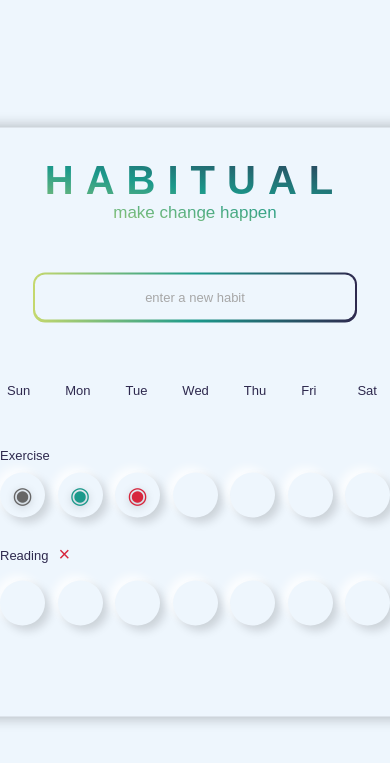
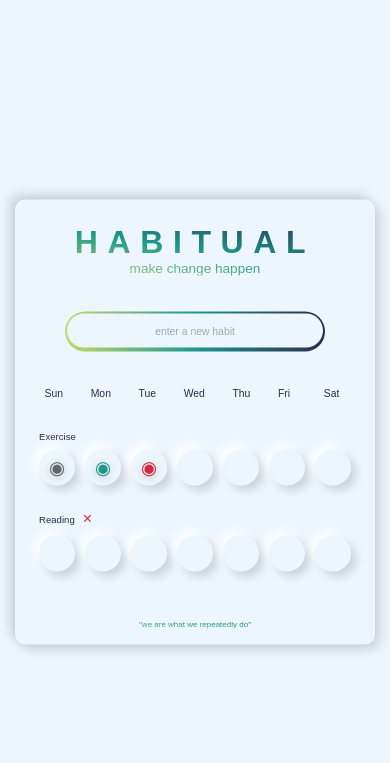
Before and after one commit to mega-bailey/habitual, a PHP site: page / in a window 390 px wide; the page is wider, and only the part inside the window is pictured. Shown: the top 763 px of that part. Run offline with PHP 8.4, Linux system fonts and the light colour scheme; some web fonts are replaced.

Commit message:
Add media queries

```diff
--- a/index.html
+++ b/index.html
@@ -89,7 +89,9 @@
           </div>
         </section>
       </main>
-      <footer class="footer">&nbsp;</footer>
+      <footer class="footer">
+        <p class="footer--text">"We are what we repeatedly do"</p>
+      </footer>
     </div>
 
     <script src="app.js"></script>
--- a/style.scss
+++ b/style.scss
@@ -5,7 +5,7 @@ $color-bg: #eef6fd;
 $color-black: #000;
 
 $red: #d7263d;
-$orange: #f56e48;
+$orange: #f46036;
 $navy: #2e294e;
 $green: #1b998b;
 $yellow: #c5d86d;
@@ -45,24 +45,10 @@ body {
   }
 }
 
-//********** SECTIONS **********//
-
+//********** HEADER **********//
 .header {
   padding: 3rem 0;
 }
-
-.input-habit {
-  margin: 0 auto;
-  width: 90%;
-  padding: 2rem 0;
-}
-
-.weekdays {
-  padding: 3rem 0;
-}
-
-//********** HEADER **********//
-
 .heading-primary {
   width: 90%;
   background-image: linear-gradient(to left bottom, $navy, $green, $yellow);
@@ -89,13 +75,19 @@ body {
 }
 
 //********** NEW HABIT INPUT **********//
+.input-habit {
+  margin: 0 auto;
+  width: 90%;
+  padding: 1.5rem 0;
+}
+
 .new-habit {
   &__input-wrapper {
     margin: 0 auto;
     width: 80%;
     height: 5rem;
     padding: 2px;
-    border-radius: 12px;
+    border-radius: 23px;
     background-image: linear-gradient(to left, $navy, $green, $yellow);
   }
   &__input-box {
@@ -107,13 +99,14 @@ body {
     padding: 1.5rem 2rem;
     background-color: $color-bg;
     border: none;
-    border-radius: 10px;
+    border-radius: 20px;
     display: block;
     transition: all 0.2s;
     &:focus {
       outline: none;
       border: none;
-      transform: translateY(-2px);
+      box-shadow: inset 0 0 0 2px $color-bg, 0 0 0 2px $color-bg,
+        4px -3px 23px $yellow, -4px 3px 25px $green;
     }
     &::-webkit-input-placeholder {
       color: $color-light-grey;
@@ -135,6 +128,7 @@ body {
   display: flex;
   justify-content: center;
   align-items: center;
+  padding: 2rem 0;
 
   &__text-container {
     display: flex;
@@ -158,23 +152,20 @@ body {
 .habit-row {
   padding: 1rem 3rem 2rem 3rem;
 }
-
 .btn-delete {
   font-size: 2rem;
   font-weight: 400;
   padding-left: 1rem;
-  transform: translateY(-5px);
   color: $red;
 }
 
 .habit-title {
   display: flex;
-  margin: 0 auto;
-  width: 61rem;
+  align-items: center;
   padding-bottom: 1rem;
   &__title {
-    font-size: 1.3rem;
-    font-weight: 500;
+    font-size: 1.2rem;
+    font-weight: 400;
   }
 }
 .glow {
@@ -219,22 +210,50 @@ body {
   }
 }
 
-// //********** DROPDOWN **********//
-// .highlight {
-//   transition: all 0.2s;
-//   border-bottom: 12px solid $color-light-grey;
-//   position: absolute;
-//   top: 0;
-//   background: white;
-//   left: 0;
-//   z-index: -1;
-//   border-radius: 20px;
-//   display: block;
-//   box-shadow: 0 0 10px rgba(0, 0, 0, 0.2);
-// }
-
-//********** DROPDOWN **********//
+//********** FOOTER **********//
 
 .footer {
-  padding: 3rem 0;
+  padding: 4rem 0 2rem 0;
+  &--text {
+    background-image: linear-gradient(to left bottom, $navy, $green, $yellow);
+    background-clip: text;
+    -webkit-background-clip: text;
+    color: transparent;
+    background-size: cover;
+    background-position: center;
+    text-align: center;
+    margin: 0 auto;
+    text-transform: lowercase;
+    font-size: 1rem;
+    font-weight: 400;
+  }
 }
+
+//********** MOBILE SCREENS **********//
+@media only screen and (max-width: 425px) {
+  html {
+    font-size: 50%;
+  }
+  .new-habit {
+    &__input-box {
+      padding: 1.45rem 1.8rem;
+    }
+  }
+}
+@media only screen and (max-width: 350px) {
+  html {
+    font-size: 43.75%;
+  }
+  .container {
+    width: 45rem;
+    margin: 0 auto;
+    top: 50%;
+    left: 50%;
+    transform: translate(-50%, -50%);
+    position: absolute;
+    border-radius: 10px;
+    &__glow {
+      box-shadow: none;
+    }
+  }
+}
```
Also changed, not shown: dist/css/style.min.css.
